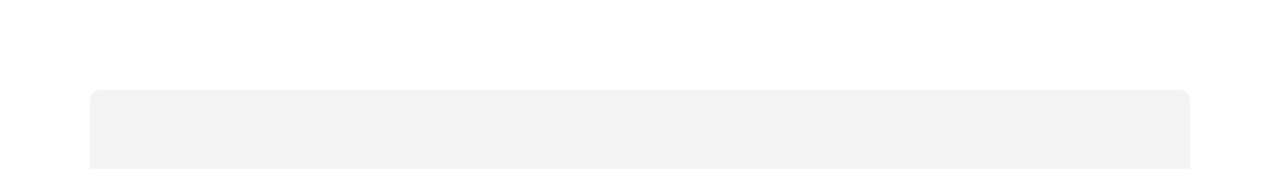
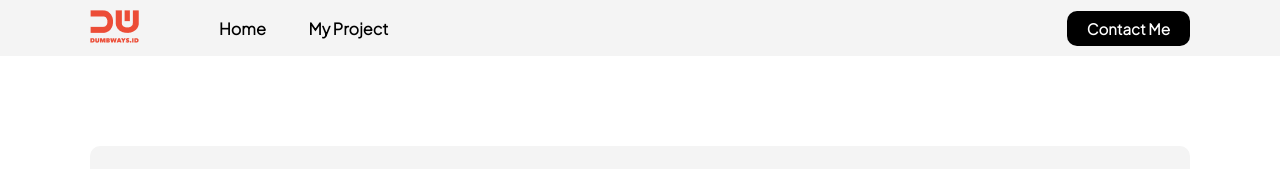
Before and after one commit to LaurentBrenkman/Day-3-form-submission, a plain HTML site: page index.html in a window 1280 px wide. Shown: the top 169 px of the page. Drawn offline with Linux system fonts and the light colour scheme.

Commit message:
Tugas ke 3

```diff
--- a/index.html
+++ b/index.html
@@ -6,7 +6,26 @@
         <link rel="stylesheet" href="https://cdnjs.cloudflare.com/ajax/libs/font-awesome/6.1.1/css/all.min.css" />
     </head>
     <body>
-
+        <!-- Navbar -->
+        <nav>
+            <div class="left-side">
+                <a href="index.html">
+                    <img src="assets/logo.png" alt="">
+                </a>
+                <ol>
+                    <li>
+                        <a href="index.html">Home</a>
+                    </li>
+                    <li>
+                        <a href="#">My Project</a>
+                    </li>
+                </ol>
+            </div>
+            <div class="right-side">
+                <a href="contact.html">Contact Me</a>
+            </div>
+        </nav>
+         <!-- CONTENT START -->
     <div class="personal">
         <div class="container-content">
             <div class="left">
```
Also changed, not shown: contact.js (+5 -8 lines).
